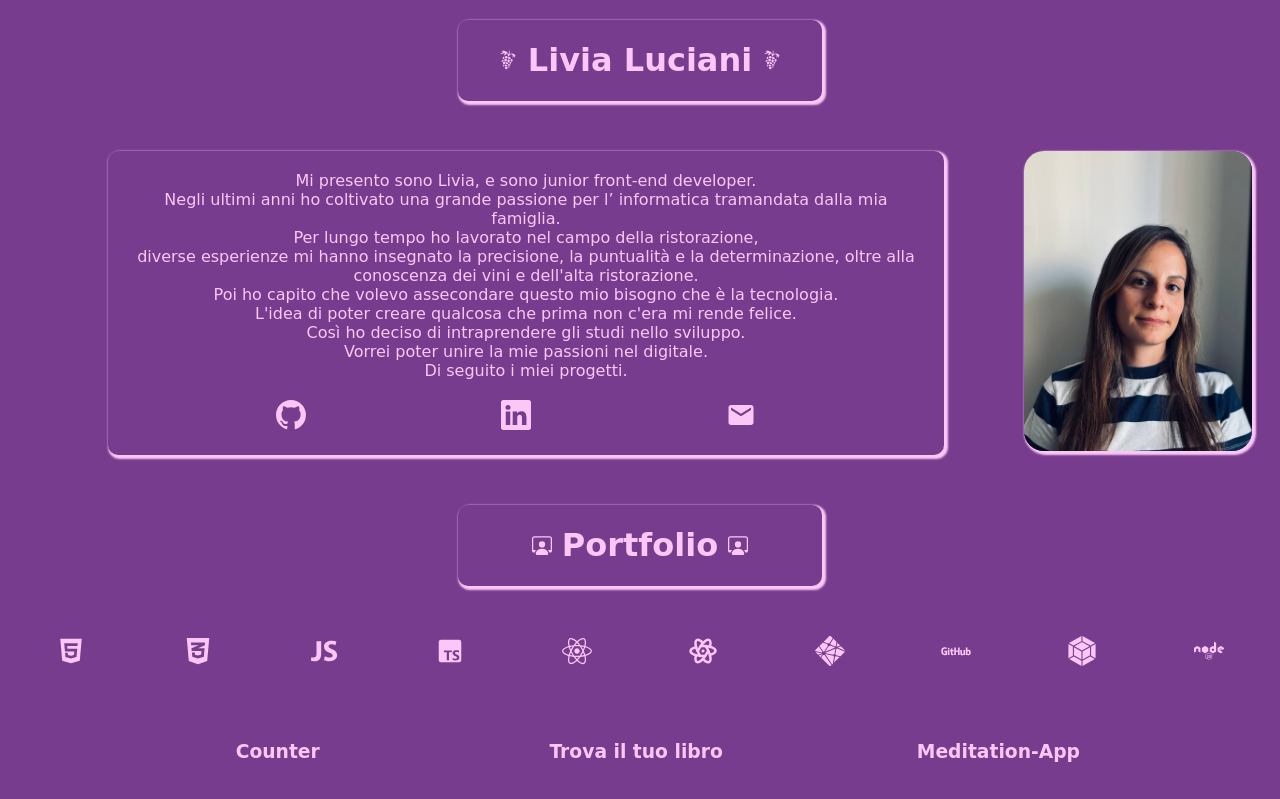
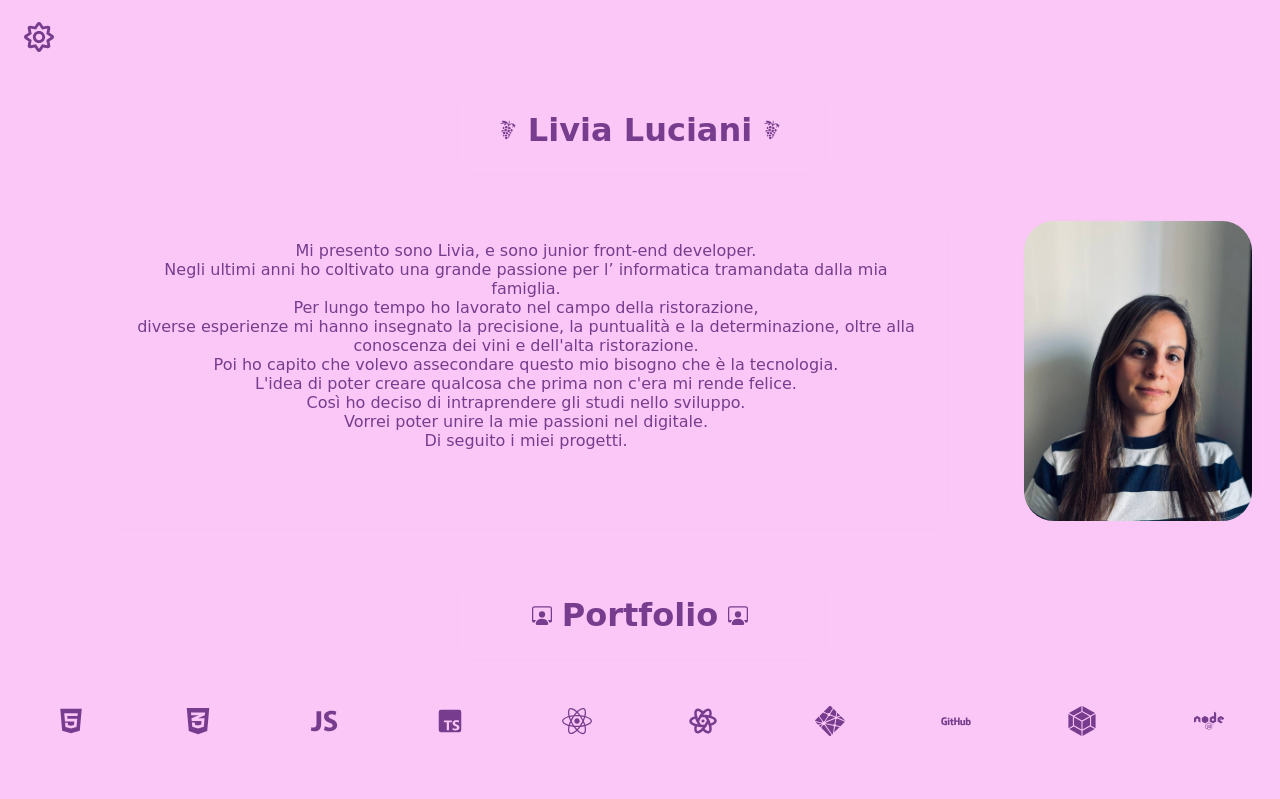
Before and after one commit to LiviaL22/My-Portfolio, a React (Vite) app: page / in a window 1280 px wide. Shown: the top 799 px of the page. Built offline with nearby package versions, Linux system fonts and the light colour scheme.

Commit message:
darkMode

```diff
--- a/index.html
+++ b/index.html
@@ -1,10 +1,10 @@
-<!doctype html>
+<!DOCTYPE html>
 <html lang="en">
   <head>
     <meta charset="UTF-8" />
     <link rel="icon" type="image" href="/src/assets/ll.webp" />
     <meta name="viewport" content="width=device-width, initial-scale=1.0" />
-    <title>My Portfolio-Livia Luciani</title>
+    <title>Livia Luciani Portfolio</title>
   </head>
   <body>
     <div id="root"></div>
--- a/src/App.jsx
+++ b/src/App.jsx
@@ -2,27 +2,31 @@ import { Route, Routes, BrowserRouter } from "react-router-dom";
 import Home from "./page/home/home";
 import Footer from "./components/footer/footer";
 import { createGlobalStyle } from "styled-components";
+import { useState } from "react";
+import HeaderBar from "./components/headerBar/headerbar";
 
 const GlobalStyle = createGlobalStyle`
   body {
-    background-color:#783C8E;
+    background-color: ${({ darkMode }) => (darkMode ? "#000" : "#fac7f6")};
     font-family: Comic Sans MS, sans-serif;
-    color: #fac7f6;
+    color: ${({ darkMode }) => (darkMode ? "#fac7f6" : "#783C8E")};
+
 
   }
 `;
-
 function App() {
+  const [darkMode, setDarkMode] = useState(false);
   return (
-    <>
+    <div className={darkMode ? "dark" : ""}>
       <BrowserRouter>
-        <GlobalStyle />
+        <HeaderBar darkMode={darkMode} setDarkMode={setDarkMode} />
+        <GlobalStyle darkMode={darkMode} />
         <Routes>
           <Route path="/" element={<Home />} />
         </Routes>
         <Footer />
       </BrowserRouter>
-    </>
+    </div>
   );
 }
 
--- a/src/components/footer/footer.jsx
+++ b/src/components/footer/footer.jsx
@@ -1,4 +1,3 @@
-//import Style from "./footer.module.css";
 import styled from "styled-components";
 
 const Container = styled.div`
@@ -6,7 +5,6 @@ const Container = styled.div`
   justify-content: center;
   align-items: center;
   height: 5vh;
-  color: #e66a72;
   margin-top: 10px;
 `;
 
--- /dev/null
+++ b/src/components/headerBar/headerbar.jsx
@@ -0,0 +1,43 @@
+import styled from "styled-components";
+import React, { useState } from "react";
+import { FaRegSun } from "react-icons/fa";
+import { FaRegMoon } from "react-icons/fa";
+
+const Container = styled.div`
+  display: flex;
+  align-items: center;
+  height: 5vh;
+  margin-top: 10px;
+  padding: 10px;
+`;
+
+const ButtonMode = styled.button`
+  background-color: transparent;
+  border: none;
+  font-size: 30px;
+  cursor: pointer;
+  transition: transform 0.2s ease-in-out;
+  &:hover {
+    transform: scale(1.2);
+  }
+`;
+
+export default function headerBar({ darkMode, setDarkMode }) {
+  const handleClick = () => {
+    setDarkMode(!darkMode);
+  };
+
+  return (
+    <>
+      <Container>
+        <ButtonMode onClick={handleClick}>
+          {darkMode ? (
+            <FaRegMoon color="#fac7f6" />
+          ) : (
+            <FaRegSun color="#783c8e" />
+          )}
+        </ButtonMode>
+      </Container>
+    </>
+  );
+}
--- a/src/components/skills/skills.jsx
+++ b/src/components/skills/skills.jsx
@@ -18,7 +18,6 @@ const Container = styled.div`
 `;
 
 const IconSkill = styled.div`
-  color: #fac7f6;
   font-size: 30px;
 `;
 
--- a/src/page/home/home.jsx
+++ b/src/page/home/home.jsx
@@ -21,6 +21,10 @@ const ContainerName = styled.div`
   box-shadow: 2px 2px 2px 2px #fac7f6;
   border-radius: 10px;
   margin-top: 20px;
+  transition: transform 0.2s ease-in-out;
+  &:hover {
+    transform: scale(1.2);
+  }
   @media (max-width: 600px) {
     display: flex;
     justify-content: center;
@@ -33,6 +37,7 @@ const ContainerName = styled.div`
 const Title = styled.h1`
   text-align: center;
   font-weight: bolder;
+
   margin-left: 10px;
   margin-right: 10px;
   @media (max-width: 600px) {
@@ -96,8 +101,9 @@ const ContainerPhoto = styled.div`
 `;
 
 const Photo = styled.img`
-  border-radius: 20px;
+  border-radius: 30px;
   height: 300px;
+
   box-shadow: 2px 2px 2px 2px #fac7f6;
   @media (max-width: 600px) {
   }
--- a/src/page/portfolio/portfolio.jsx
+++ b/src/page/portfolio/portfolio.jsx
@@ -12,6 +12,10 @@ const ContainerName = styled.div`
   margin-left: 450px;
   margin-right: 450px;
   margin-top: 50px;
+  transition: transform 0.2s ease-in-out;
+  &:hover {
+    transform: scale(1.2);
+  }
   @media (max-width: 600px) {
     display: flex;
     justify-content: center;
@@ -56,8 +60,14 @@ const Project = styled.img`
   height: 150px;
   border-radius: 20px;
   box-shadow: 2px 2px 2px 2px #fac7f6;
+
   margin-left: 30px;
   margin-top: 20px;
+  transition: transform 0.2s ease-in-out;
+  &:hover {
+    transform: scale(1.2);
+  }
+
   @media (max-width: 600px) {
     height: 120px;
     border-radius: 10px;
```
Also changed, not shown: src/components/skills/skills.module.css (deleted, +0 -24 lines), src/constants/size.jsx (added, +19 -0 lines).
